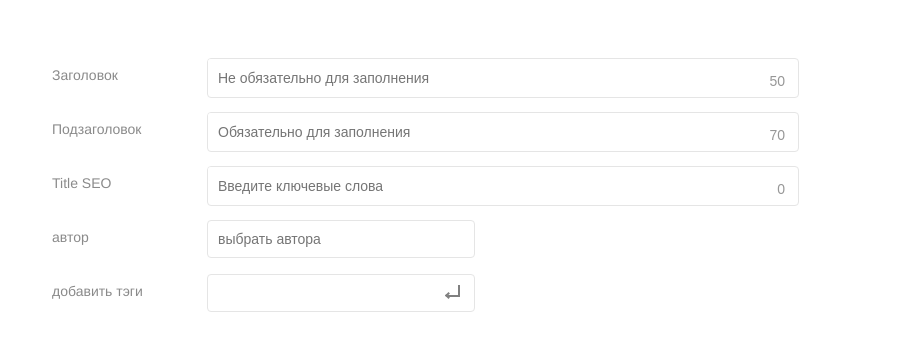
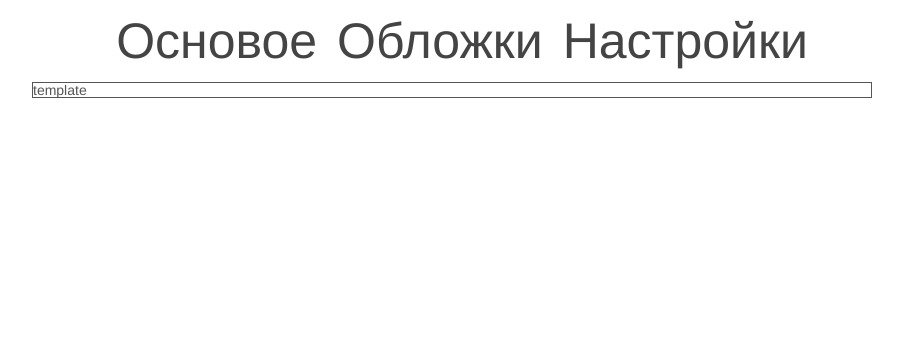
Before and after one commit to kavtarev/graphql2, a React (Create React App) app in the folder client/: page /covers in a window 1280 px wide. Shown: the top 350 px of the page, without its empty margins (188-1091 px from the left). Built offline with nearby package versions, Linux system fonts and the light colour scheme.

Commit message:
i react-router-dom create 2 templates

```diff
--- a/client/package.json
+++ b/client/package.json
@@ -15,6 +15,7 @@
     "node-sass": "^6.0.1",
     "react": "^17.0.2",
     "react-dom": "^17.0.2",
+    "react-router-dom": "^5.3.0",
     "react-scripts": "4.0.3",
     "typescript": "^4.4.3",
     "web-vitals": "^1.1.2"
@@ -42,5 +43,8 @@
       "last 1 firefox version",
       "last 1 safari version"
     ]
+  },
+  "devDependencies": {
+    "@types/react-router-dom": "^5.3.1"
   }
 }
--- a/client/src/App.css
+++ b/client/src/App.css
@@ -5,8 +5,8 @@
 }
 body {
     background: #fff;
-  font-family: "Helvetica Neue", "HelveticaNeue", Helvetica, Arial,
-    "Lucida Grande", sans-serif;
+    font-family: 'Helvetica Neue', 'HelveticaNeue', Helvetica, Arial,
+        'Lucida Grande', sans-serif;
     font-size: 14px;
     line-height: 1em;
     color: #555;
@@ -15,10 +15,36 @@ body {
 
 .forinput {
     margin-top: 40px;
-  max-width: 800px;
+    max-width: 840px;
 }
 .inputWithChoiceWrapper {
     position: relative;
     top: 0px;
     right: 300px;
 }
+ul {
+    display: flex;
+    list-style: none;
+}
+li {
+    text-decoration: none;
+
+    margin-right: 20px;
+    font-size: 50px;
+}
+a {
+    text-decoration: none;
+    color: #444;
+}
+a:hover {
+    color: #999;
+}
+nav {
+    width: 100%;
+    display: flex;
+    justify-content: center;
+    align-items: center;
+
+    margin-top: 20px;
+    margin-bottom: 20px;
+}
--- a/client/src/App.tsx
+++ b/client/src/App.tsx
@@ -1,29 +1,61 @@
-import "./App.css";
-import { InputBehaviour } from "./Input/InputBehavior";
-import { InputWithChoiceBehaviour } from "./InputWithChoice/InputWithChoiceBehavior";
+import './App.css'
+import { InputBehaviour } from './Input/InputBehavior'
+import { InputWithChoiceBehaviour } from './InputWithChoice/InputWithChoiceBehavior'
+import {
+    BrowserRouter as Router,
+    Switch,
+    Route,
+    Link,
+    useRouteMatch,
+    useParams,
+} from 'react-router-dom'
 
-import { NewInputWithTagsBehaviour } from "./NewInputWithTags/NewInputWithTagsBehaviour";
+import { NewInputWithTagsBehaviour } from './NewInputWithTags/NewInputWithTagsBehaviour'
+import { CoversComponentsBehaviour } from './CoversComponents/CoversComponentsBehaviour'
+import { SettingsComponentsBehaviour } from './SettingsComponents/SettingsComponentsBehaviour'
 
 let items = [
-  "ab",
-  "aa",
-  "asd",
-  "asds",
-  "asdfge",
-  "aaaaa",
-  "abdfg",
-  "bfd",
-  "bdsf",
-  "hfgfdg",
-  "dfg",
-  "sdf",
-  "sdfsdfsd",
-];
+    'ab',
+    'aa',
+    'asd',
+    'asds',
+    'asdfge',
+    'aaaaa',
+    'abdfg',
+    'bfd',
+    'bdsf',
+    'hfgfdg',
+    'dfg',
+    'sdf',
+    'sdfsdfsd',
+]
 
 // mutation can be named whatever???
 
 function App() {
     return (
+        <Router>
+            <nav>
+                <ul>
+                    <li>
+                        <Link to="/">Основое</Link>
+                    </li>
+                    <li>
+                        <Link to="/covers">Обложки</Link>
+                    </li>
+                    <li>
+                        <Link to="/settings">Настройки</Link>
+                    </li>
+                </ul>
+            </nav>
+            <Switch>
+                <Route path="/covers">
+                    <CoversComponentsBehaviour />
+                </Route>
+                <Route path="/settings">
+                    <SettingsComponentsBehaviour />
+                </Route>
+                <Route path="" exact>
                     <div className="App">
                         <div className="forinput">
                             <InputBehaviour
@@ -38,12 +70,25 @@ function App() {
                                 isRequired={true}
                                 characterLimit={70}
                             />
-        <InputBehaviour title="Title SEO" error={false} isRequired={false} />
-        <InputWithChoiceBehaviour items={items} title="автор" />
-        <NewInputWithTagsBehaviour title={"добавить тэги"} items={items} />
+                            <InputBehaviour
+                                title="Title SEO"
+                                error={false}
+                                isRequired={false}
+                            />
+                            <InputWithChoiceBehaviour
+                                items={items}
+                                title="автор"
+                            />
+                            <NewInputWithTagsBehaviour
+                                title={'добавить тэги'}
+                                items={items}
+                            />
                         </div>
                     </div>
-  );
+                </Route>
+            </Switch>
+        </Router>
+    )
 }
 
-export default App;
+export default App
--- /dev/null
+++ b/client/src/CoversComponents/Covers.scss
@@ -0,0 +1,7 @@
+.coversWrapper {
+    width: 840px;
+    margin: 0 auto;
+    box-sizing: border-box;
+
+    border: 1px solid;
+}
--- /dev/null
+++ b/client/src/CoversComponents/CoversComponentTemplate.tsx
@@ -0,0 +1,6 @@
+import React from 'react'
+import './Covers.scss'
+
+export function CoversComponentsTemplate() {
+    return <div className="coversWrapper">template</div>
+}
--- /dev/null
+++ b/client/src/CoversComponents/CoversComponentsBehaviour.tsx
@@ -0,0 +1,8 @@
+import React from 'react'
+import { CoversComponentsTemplate } from './CoversComponentTemplate'
+
+export class CoversComponentsBehaviour extends React.Component {
+    render(): JSX.Element {
+        return <CoversComponentsTemplate />
+    }
+}
--- /dev/null
+++ b/client/src/SettingsComponents/Settings.scss
@@ -0,0 +1,7 @@
+.settingsWrapper {
+    width: 840px;
+    margin: 0 auto;
+    box-sizing: border-box;
+
+    border: 1px solid;
+}
--- /dev/null
+++ b/client/src/SettingsComponents/SettingsComponentTemplate.tsx
@@ -0,0 +1,6 @@
+import React from 'react'
+import './Settings.scss'
+
+export function SettingsComponentsTemplate() {
+    return <div className="settingsWrapper">settings</div>
+}
--- /dev/null
+++ b/client/src/SettingsComponents/SettingsComponentsBehaviour.tsx
@@ -0,0 +1,8 @@
+import React from 'react'
+import { SettingsComponentsTemplate } from './SettingsComponentTemplate'
+
+export class SettingsComponentsBehaviour extends React.Component {
+    render(): JSX.Element {
+        return <SettingsComponentsTemplate />
+    }
+}
```
Also changed, not shown: 2 other files (tests, documents, lock files or other folders). Lines whose indentation alone changed are shown as unchanged.
